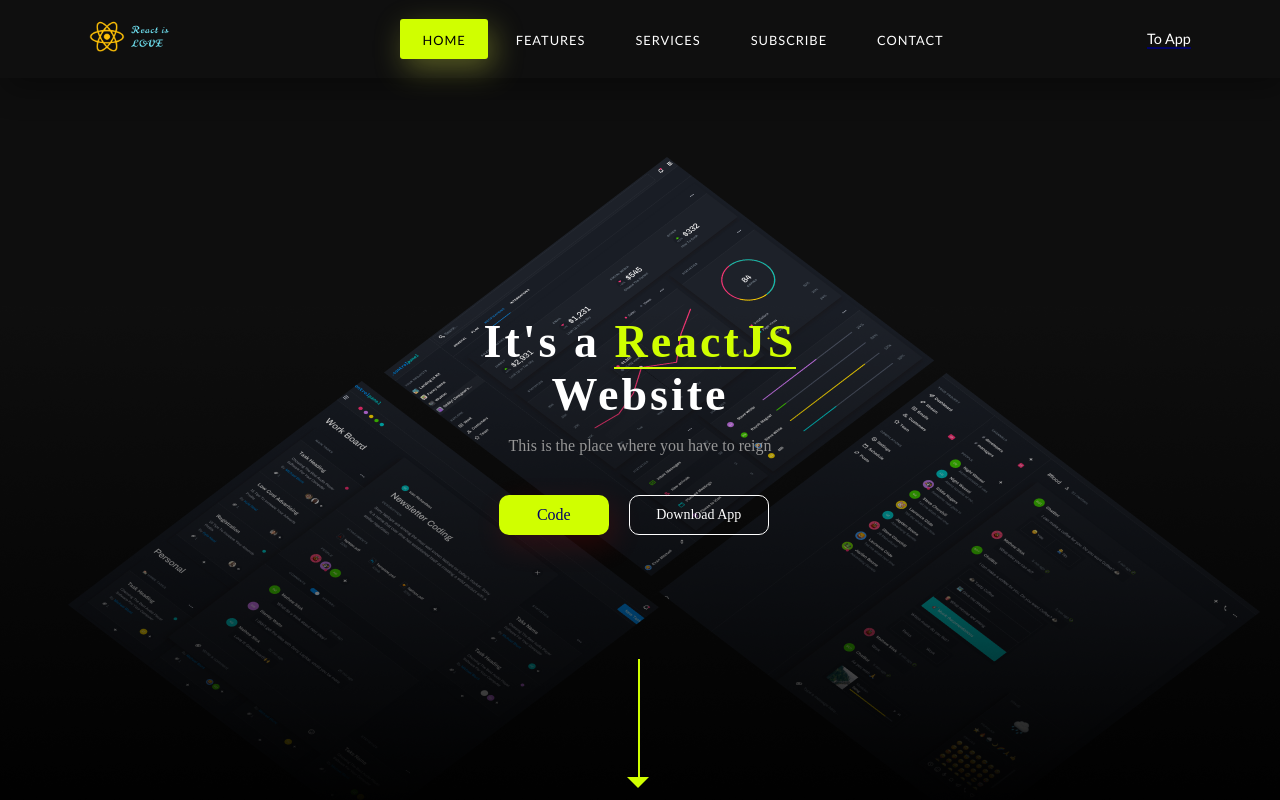
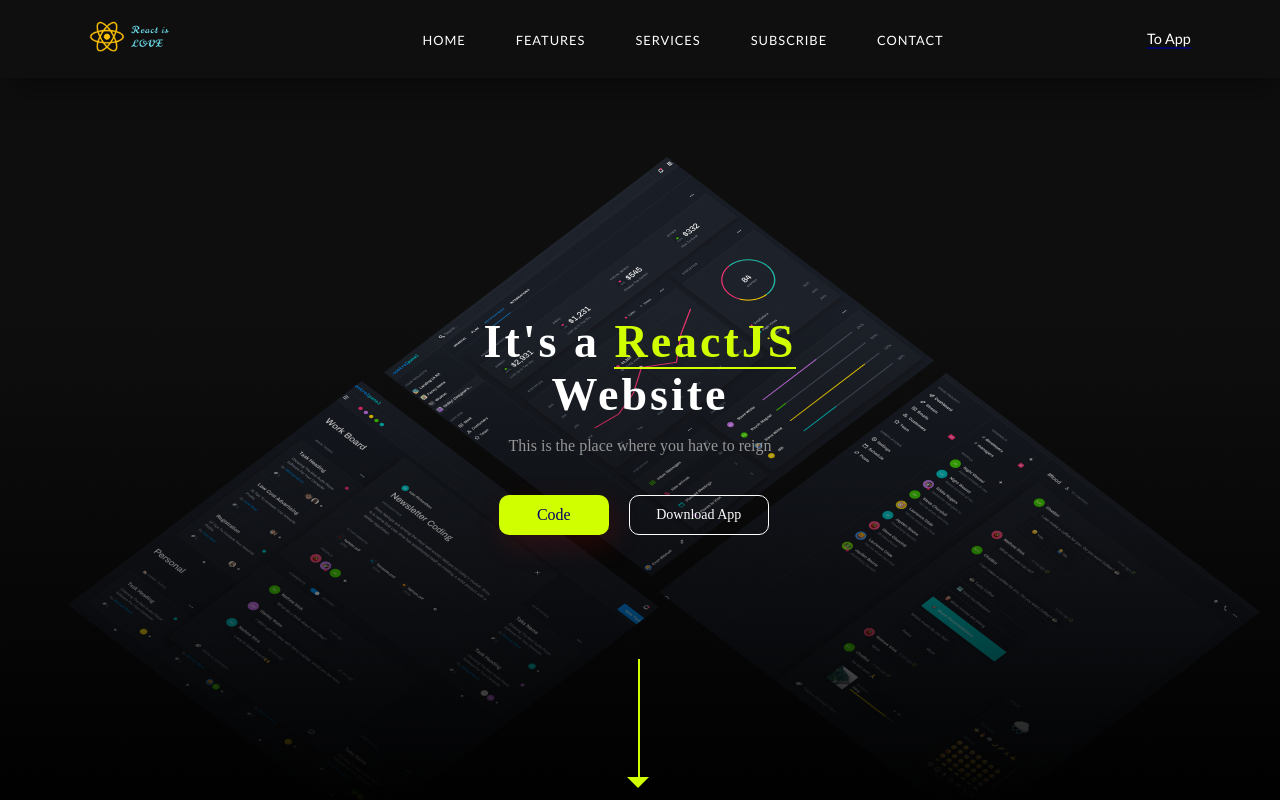
Before and after one commit to BalajiSandiparthi/LandingPage, a React (Create React App) app: page / in a window 1280 px wide. Shown: the top 800 px of the page. Built offline with nearby package versions, Linux system fonts and the light colour scheme.

Commit message:
Update Navbar.jsx

```diff
--- a/src/components/Navbar.jsx
+++ b/src/components/Navbar.jsx
@@ -13,7 +13,7 @@
                     <span className="nav-icon"></span>
                 </label>
                 <ul className="menu">
-                    <li><Link to='main' className="active">Home</Link></li>
+                    <li><Link to='main'>Home</Link></li>
                     <li><Link to='features'>Features</Link></li>
                     <li><Link to='services'>Services</Link></li>
                     <li><Link to='subscribe'>Subscribe</Link></li>
```
